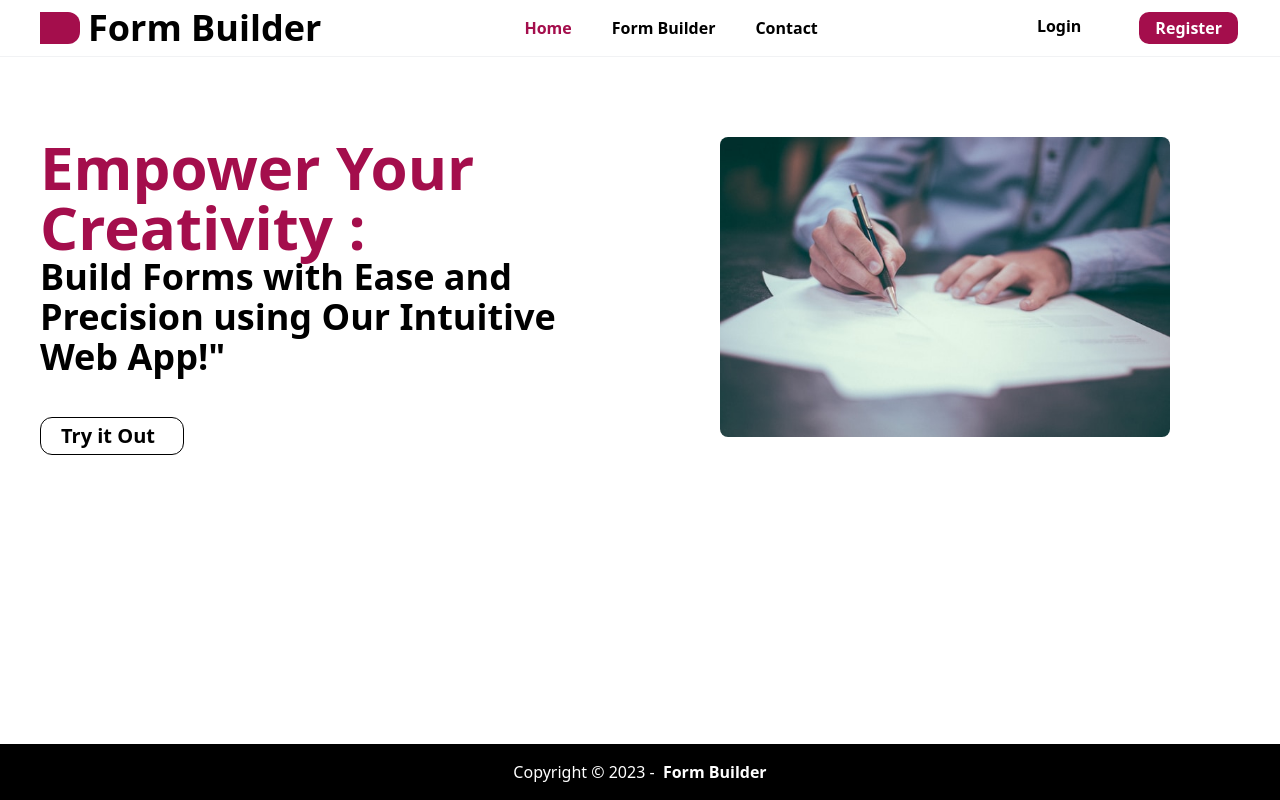
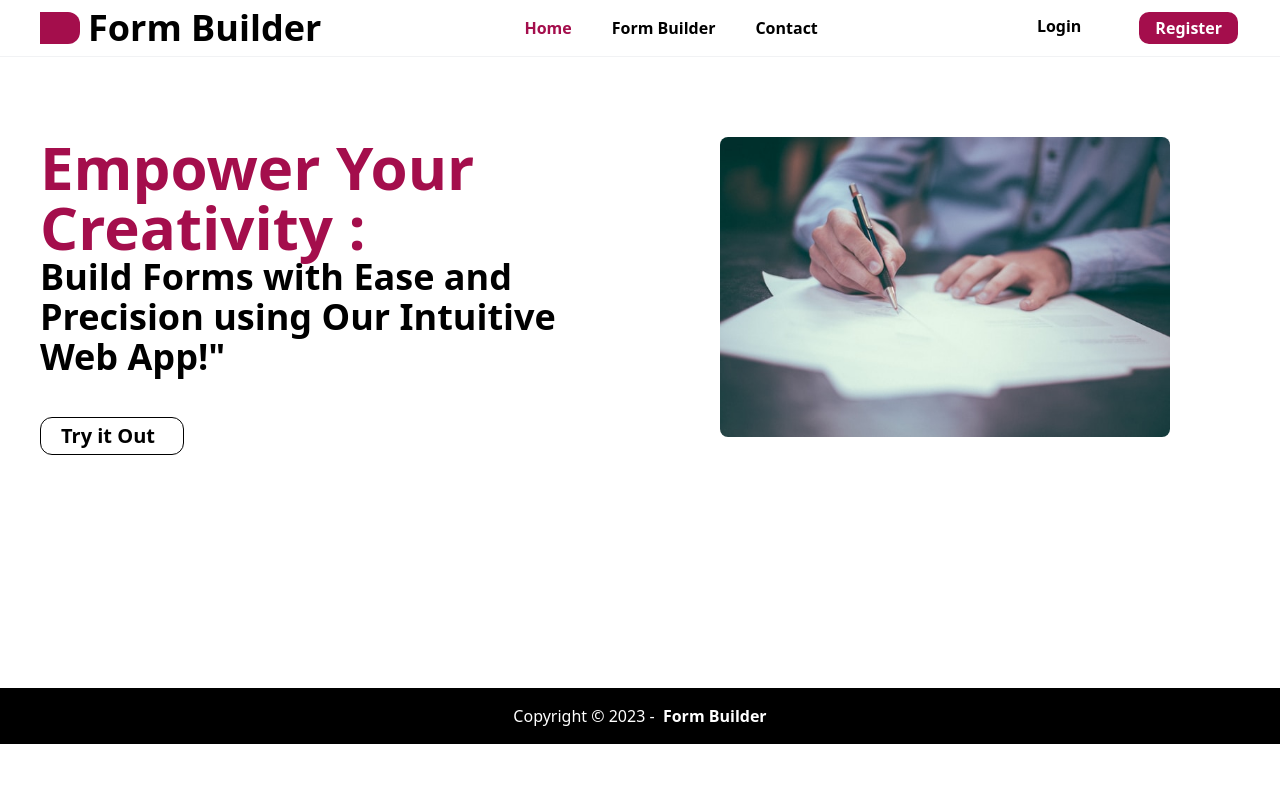
Before and after one commit to yagyaraj234/formbuilder, a React (Create React App) app: page / in a window 1280 px wide. Built offline with nearby package versions, Linux system fonts and the light colour scheme; the HTML template or start-up script is replaced by a standard one.

Commit message:
styling changes

```diff
--- a/src/components/Layout/Layout.jsx
+++ b/src/components/Layout/Layout.jsx
@@ -4,11 +4,11 @@ import Footer from "./Footer";
 
 const Layout = ({ children }) => {
   return (
-    <>
+    <div className="relative min-h-[93vh]">
       <Header />
-     {children}
+      {children}
       <Footer />
-    </>
+    </div>
   );
 };
 
```
